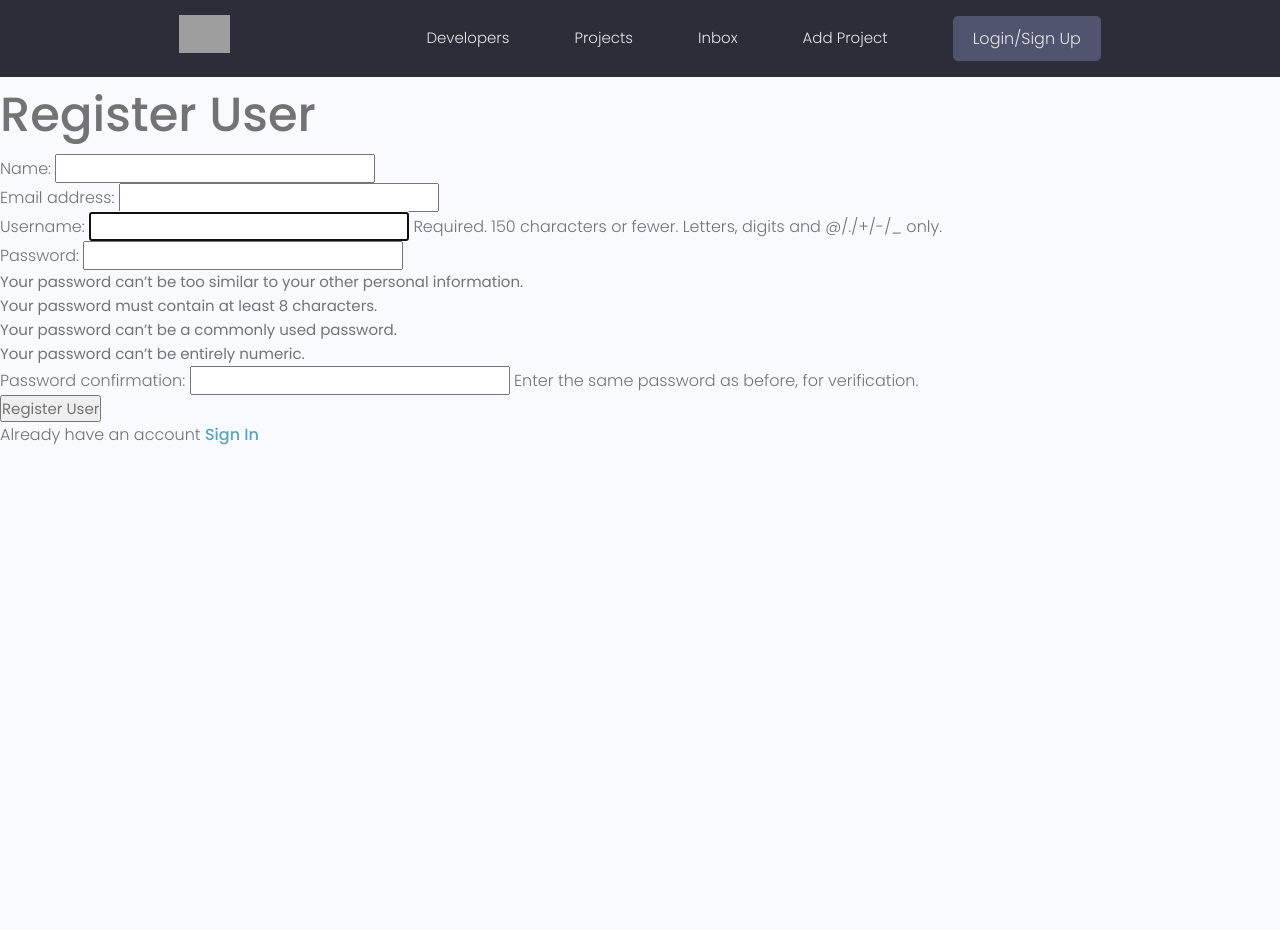
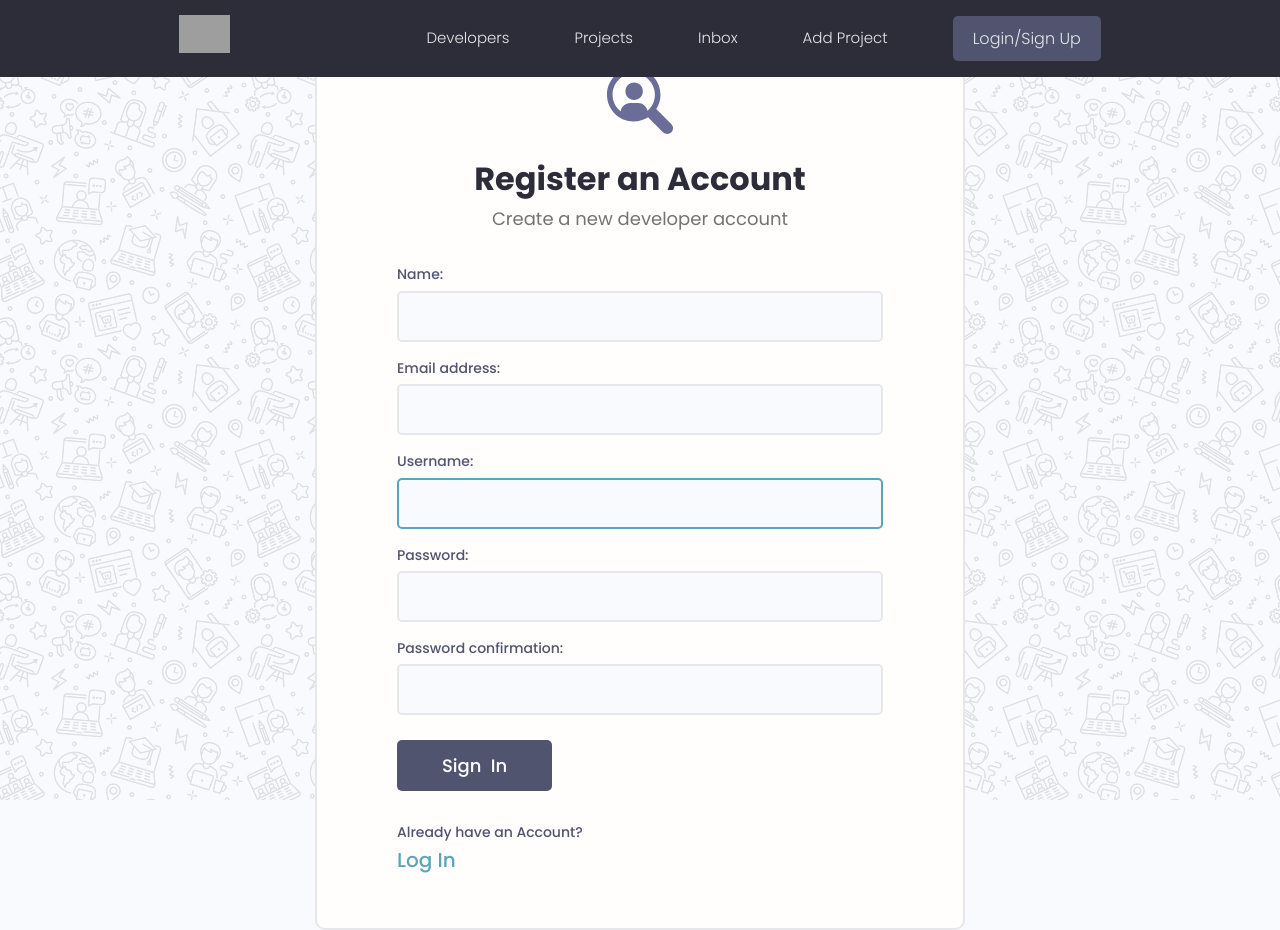
Before and after one commit to xs2hamzashah/devsearch, a Django app: page /register/ in a window 1280 px wide. Before the commit the page ends 445 px from the top, so only its background shows below. Run offline with Django 4.2, Linux system fonts and the light colour scheme; some libraries are stand-ins or nearby versions; grey boxes are pictures that could not be loaded.

Commit message:
styling login and register page

```diff
--- a/static/styles/app.css
+++ b/static/styles/app.css
@@ -845,3 +845,19 @@
   margin-bottom: 1rem;
   margin-top: 2rem;
 }
+
+
+
+/*=======================
+  Fixed Position Alerts Wrapper
+========================*/
+
+.alert {
+  position: fixed;
+  left: 50%;
+  top: 120px;
+  transform: translate(-50%, -50%);
+
+
+  z-index: 99999;
+}
--- a/static/styles/main.css
+++ b/static/styles/main.css
@@ -1,7 +1,11 @@
-h1 {
+/* h1 {
     color: red;
 }
 
 h4 {
     color: blue;
+} */
+
+h1{
+    color: purple;
 }
--- a/static/uikit/app.js
+++ b/static/uikit/app.js
@@ -2,3 +2,13 @@
 document.addEventListener('DOMContentLoaded', function () {
   hljs.highlightAll();
 });
+
+
+let alertWrapper = document.querySelector('.alert')
+let alertClose = document.querySelector('.alert__close')
+
+if (alertWrapper) {
+  alertClose.addEventListener('click', () =>
+    alertWrapper.style.display = 'none'
+  )
+}
--- a/templates/main.html
+++ b/templates/main.html
@@ -21,16 +21,20 @@
 <body>
     {% include 'navbar.html' %}
 
+
     {% if messages %}
-    <ul class="messages">
         {% for message in messages %}
-        <li{% if message.tags %} class="{{ message.tags }}"{% endif %}>{{ message }}</li>
+            <div class="alert alert--{{message.tags}}">
+                <p class="alert__message">{{message}}</p>
+                <button class="alert__close">x</button>
+            </div>
         {% endfor %}
-    </ul>
-{% endif %}
+    {% endif %}
 
     {% block content %}
     {% endblock content%}
 
 </body>
+<script src="{% static 'uikit/app.js' %}"></script>
+
 </html>
--- a/users/forms.py
+++ b/users/forms.py
@@ -11,3 +11,10 @@
         labels = {
             'first_name': 'Name',
         }
+
+
+    def __init__(self, *args, **kwargs):
+        super(CustomUserCreationForm, self).__init__(*args, **kwargs)
+
+        for name, field in self.fields.items():
+            field.widget.attrs.update({'class': 'input'})
--- a/users/templates/users/login_register.html
+++ b/users/templates/users/login_register.html
@@ -1,28 +1,101 @@
 {% extends 'main.html' %}
-
+{% load static %}
 {% block content %}
 
 {% if page == 'register' %}
-<h1>Register User</h1>
 
-<form action="{% url 'register' %}" method="POST">
-    {% csrf_token %}
+<div class="auth">
+    <div class="card">
+      <div class="auth__header text-center">
+        <a href="/">
+          <img src="{% static 'images/icon.svg' %}" alt="icon" />
+        </a>
+        <h3>Register an Account</h3>
+        <p>Create a new developer account</p>
+      </div>
 
-    {{form.as_p}}
+      <form action="{% url 'register' %}" method="POST" class="form auth__form">
+          {% csrf_token %}
 
-    <input type="submit" value="Register User">
-</form>
+          {% for field  in form %}
 
-<p>Already have an account <a href="{% url 'login' %}">Sign In</a></p>
+        <div class="form__field">
+          <label for="formInput#text">{{field.label}}: </label>
+          {{field}}
+
+
+          {% for error in field.errors %}
+            <p style="color:red;">{{error}}</p>
+          {% endfor %}
+
+        </div>
+          {% endfor %}
+
+
+
+        <div class="auth__actions">
+          <input class="btn btn--sub btn--lg" type="submit" value="Sign  In" />
+        </div>
+      </form>
+      <div class="auth__alternative">
+        <p>Already have an Account?</p>
+        <a href="{% url 'login' %}">Log In</a>
+      </div>
+    </div>
+  </div>
+
+
+
 {% else %}
-<form action="{% url 'login' %}" method="POST">
-    {% csrf_token %}
-    <input type="text" name="username" placeholder="Username" />
-    <input type="password" name="password" placeholder="Enter password" />
-    <input type="submit" value="Login" />
 
-    <p>Don't have an account <a href="{% url 'register' %}">Sign Up</a></p>
-</form>
+<div class="auth">
+    <div class="card">
+      <div class="auth__header text-center">
+        <a href="/">
+          <img src="{% static 'images/icon.svg' %}" alt="icon" />
+        </a>
+        <h3>Account Login</h3>
+        <p>Hello Developer, Welcome Back!</p>
+      </div>
+
+      <form action="{% url 'login' %}" method="POST" class="form auth__form">
+        {% csrf_token %}
+        <!-- Input:Username -->
+        <div class="form__field">
+          <label for="formInput#text">Username: </label>
+          <input
+            class="input input--text"
+            id="formInput#text"
+            type="text"
+            name="username"
+            placeholder="Enter your username..."
+          />
+        </div>
+
+        <!-- Input:Password -->
+        <div class="form__field">
+          <label for="formInput#password">Password: </label>
+          <input
+            class="input input--password"
+            id="formInput#passowrd"
+            type="password"
+            name="password"
+            placeholder="••••••••"
+          />
+        </div>
+        <div class="auth__actions">
+          <input class="btn btn--sub btn--lg" type="submit" value="Log In" />
+          <a href="forgetpassword.html">Forget Password?</a>
+        </div>
+      </form>
+      <div class="auth__alternative">
+        <p>Don’t have an Account?</p>
+        <a href="{% url 'register' %}">Sign Up</a>
+      </div>
+    </div>
+  </div>
+
+
 {% endif %}
 
 {% endblock content %}
--- a/users/views.py
+++ b/users/views.py
@@ -41,7 +41,7 @@
 
 def logoutUser(request):
     logout(request)
-    messages.error(request,'User was logged out!')
+    messages.info(request,'User was logged out!')
     return redirect('login')
 
 
```
Also changed, not shown: static/images/icon.svg (added), static/images/pattern.jpg (added), static/uikit/app.css (line endings or trailing spaces).
